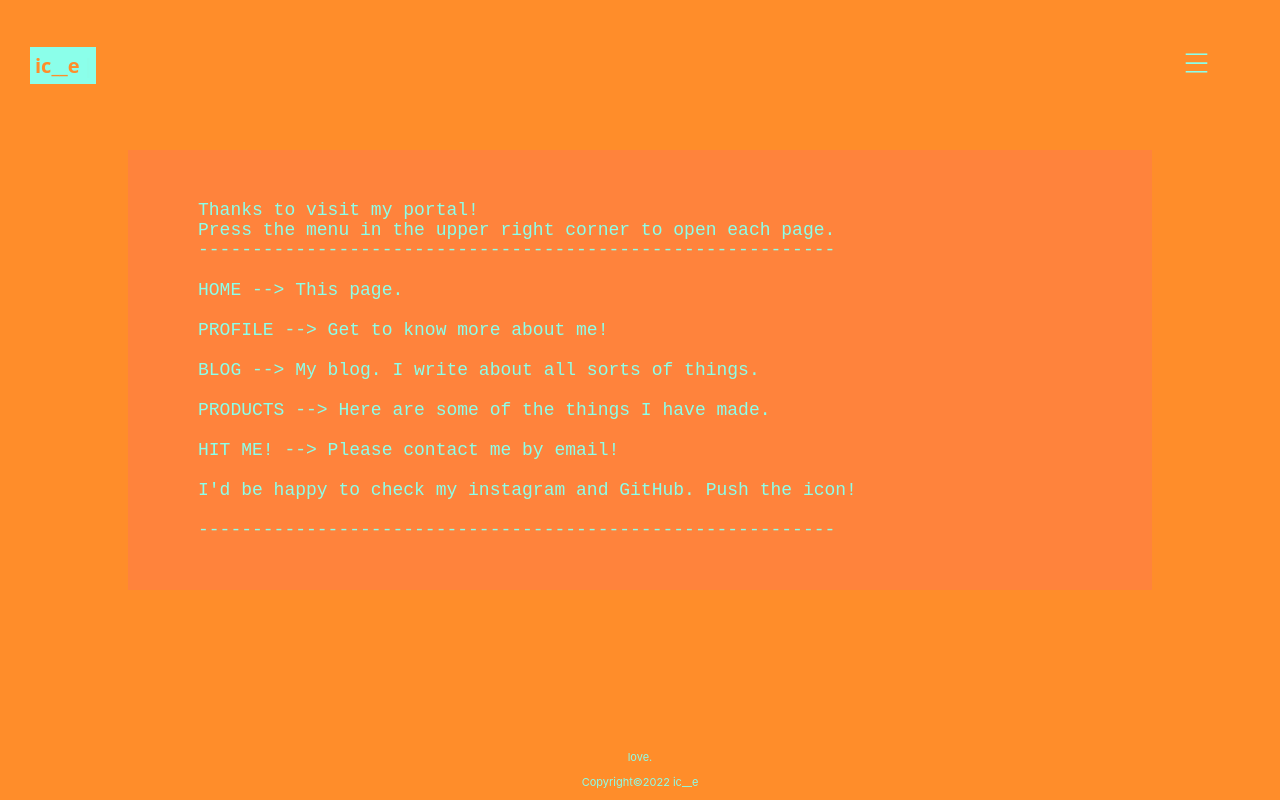
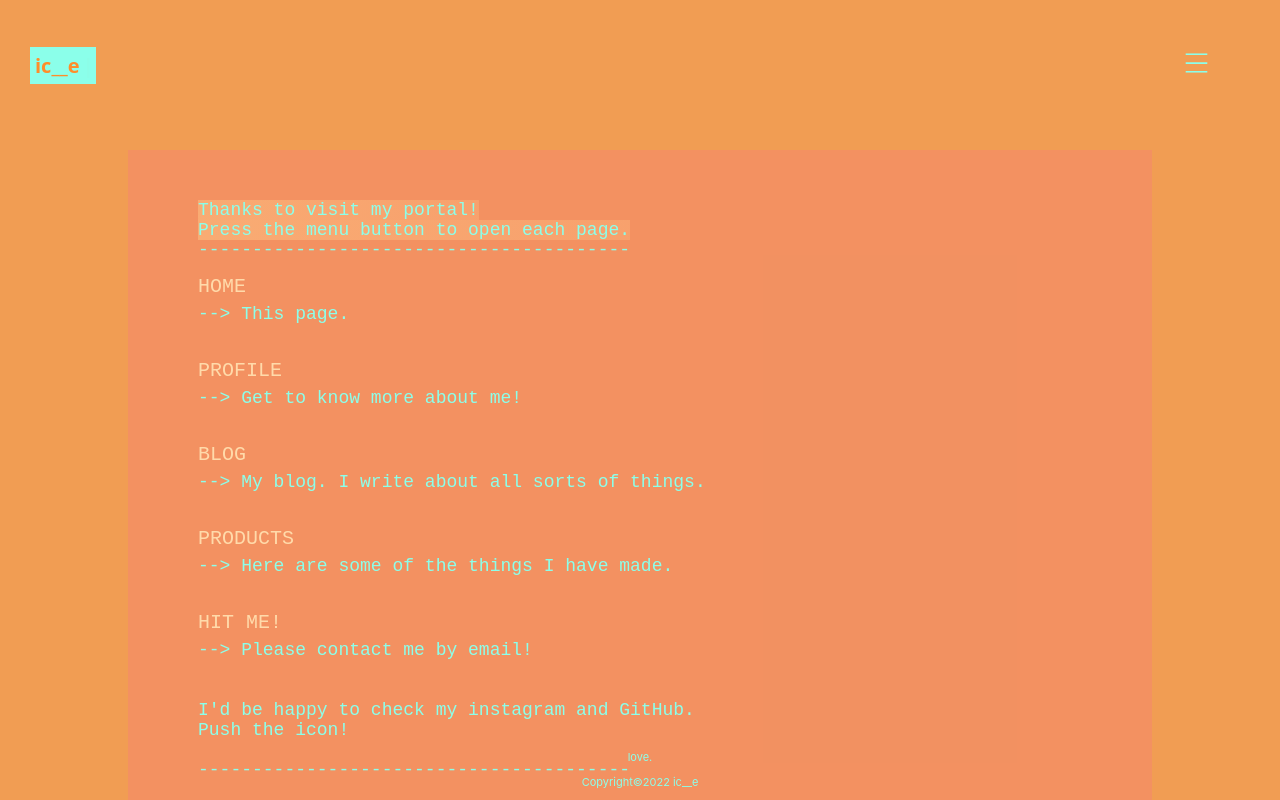
Before and after one commit to eyescreamm/ice-portal, a React (Create React App) app: page / in a window 1280 px wide. Built offline with nearby package versions, Linux system fonts and the light colour scheme; the HTML template or start-up script is replaced by a standard one.

Commit message:
デザイン変更

```diff
--- a/src/App.css
+++ b/src/App.css
@@ -1,5 +1,5 @@
 .App {
-  background-color: rgb(255, 141, 42);
+  background-color: rgb(241, 157, 83);
   width: 100%;
   height: 100vh;
   overflow-y: scroll;
@@ -69,11 +69,32 @@ header .logo {
   font-size: 21px;
 }
 
-.prof-item {
+.prof-item ,.menu-item {
   font-size: 20px;
-  color: rgb(255, 220, 174);
+  color: rgb(255, 218, 170);
   margin-top: 15px;
   margin-bottom: 6px;
+}
+
+.sub-prof-item {
+  font-size: 18px;
+  color: rgb(255, 229, 195);
+  margin-top: 6px;
+  margin-bottom: 5px;
+}
+
+.others-button {
+  font-family: monospace;
+  background-color: transparent;
+  border: none;
+  cursor: pointer;
+  outline: none;
+  padding: 0;
+  appearance: none;
+}
+
+.others-none {
+  display: none;
 }
 
 .footer {
@@ -174,3 +195,35 @@ header .logo {
     width: 100%;
   }
 }
+
+.css-selector {
+  width: fit-content;
+  background: linear-gradient(297deg, rgb(241, 112, 80), rgba(254, 197, 132, 0.6));
+  background-size: 600% 600%;
+
+  -webkit-animation: AnimationName 1.8s ease infinite;
+  -moz-animation: AnimationName 1.8s ease infinite;
+  -o-animation: AnimationName 1.8s ease infinite;
+  animation: AnimationName 1.8s ease infinite;
+}
+
+@-webkit-keyframes AnimationName {
+  0%{background-position:0% 53%}
+  50%{background-position:100% 48%}
+  100%{background-position:0% 53%}
+}
+@-moz-keyframes AnimationName {
+  0%{background-position:0% 53%}
+  50%{background-position:100% 48%}
+  100%{background-position:0% 53%}
+}
+@-o-keyframes AnimationName {
+  0%{background-position:0% 53%}
+  50%{background-position:100% 48%}
+  100%{background-position:0% 53%}
+}
+@keyframes AnimationName {
+  0%{background-position:0% 53%}
+  50%{background-position:100% 48%}
+  100%{background-position:0% 53%}
+}
--- a/src/components/Home.tsx
+++ b/src/components/Home.tsx
@@ -5,23 +5,29 @@ const Home = () => {
   return (
     <div className="content-wrapper">
       <div className="content">
-        <Shuffle text={"Thanks to visit my portal!"}/>
-        <Shuffle text={"Press the menu in the upper right corner to open each page."}/>
-        <Shuffle text={"-----------------------------------------------------------"}/>
+        <Shuffle className={"css-selector"} text={"Thanks to visit my portal!"}/>
+        <Shuffle className={"css-selector"} text={"Press the menu button to open each page."}/>
+        <Shuffle text={"----------------------------------------"}/>
+        <Shuffle className={"menu-item"} text={"HOME"}/>
+        <Shuffle text={"--> This page."}/>
         <br/>
-        <Shuffle text={"HOME --> This page."}/>
+        <Shuffle className={"menu-item"} text={"PROFILE"}/>
+        <Shuffle text={"--> Get to know more about me!"}/>
         <br/>
-        <Shuffle text={"PROFILE --> Get to know more about me!"}/>
+        <Shuffle className={"menu-item"} text={"BLOG"}/>
+        <Shuffle text={"--> My blog. I write about all sorts of things."}/>
         <br/>
-        <Shuffle text={"BLOG --> My blog. I write about all sorts of things."}/>
+        <Shuffle className={"menu-item"} text={"PRODUCTS"}/>
+        <Shuffle text={"--> Here are some of the things I have made."}/>
         <br/>
-        <Shuffle text={"PRODUCTS --> Here are some of the things I have made."}/>
+        <Shuffle className={"menu-item"} text={"HIT ME!"}/>
+        <Shuffle text={"--> Please contact me by email!"}/>
         <br/>
-        <Shuffle text={"HIT ME! --> Please contact me by email!"}/>
         <br/>
-        <Shuffle text={"I'd be happy to check my instagram and GitHub. Push the icon!"}/>
+        <Shuffle text={"I'd be happy to check my instagram and GitHub."}/>
+        <Shuffle text={"Push the icon!"}/>
         <br/>
-        <Shuffle text={"-----------------------------------------------------------"}/>
+        <Shuffle text={"----------------------------------------"}/>
       </div>
     </div>
   )
--- a/src/components/Profile.tsx
+++ b/src/components/Profile.tsx
@@ -1,16 +1,17 @@
-import React from 'react'
+import React, { useState } from 'react'
 import Shuffle from './Shuffle'
 
 const Profile = () => {
+  const [active, setActive] = useState(false)
   return (
     <div className="content-wrapper">
       <div className="content">
-        <Shuffle className={"head"} text={"profile"}/>
+        <Shuffle className={"head css-selector"} text={"profile"}/>
         <Shuffle className={"head"} text={"-------"}/>
         <Shuffle className={"prof-item"} text={"# name"}/>
         <Shuffle text={"-> Syuto Yoshida || ic__e"}/>
         <Shuffle className={"prof-item"} text={"# age"}/>
-        <Shuffle text={"-> 22 (1999)"}/>
+        <Shuffle text={"-> 22 (1999th)"}/>
         <Shuffle className={"prof-item"} text={"# computer skill"}/>
         <Shuffle text={"-> JavaScript (React, Node.js, TypeScript, jQuery)"}/>
         <Shuffle text={"-> java (SpringBoot)"}/>
@@ -18,13 +19,30 @@ const Profile = () => {
         <Shuffle text={"-> PureData"}/>
         <Shuffle className={"prof-item"} text={"# my research"}/>
         <Shuffle text={"-> Development of a psychoacoustic roughness"}/>
-        <Shuffle text={"prediction model using machine learning"} />
+        <span>&nbsp;&nbsp;&nbsp;</span>
+        <Shuffle text={"prediction model using machine learning"} newLine={false} />
         <Shuffle className={"prof-item"} text={"# interest"}/>
         <Shuffle text={"-> music"}/>
         <Shuffle text={"-> movie"}/>
         <Shuffle text={"-> clothes"}/>
         <Shuffle text={"-> technology (machine learning)"}/>
-        <Shuffle text={"-> spirit, occult, spiritual"}/>
+        <Shuffle text={"-> spiritual"}/>
+        <button className="others-button" onClick={ () => setActive(!active)}><Shuffle className={"prof-item"} text={"# others "}/></button>
+        <span>&nbsp;&nbsp;&nbsp;&lt;</span>
+        <Shuffle text={"- click to get more info!"} newLine={false}/>
+        <div className={active ? "" : "others-none"}>
+          <Shuffle className={"sub-prof-item"} text={"## my loving music"}/>
+          <Shuffle text={"-> A Day in the Life / The Beatles"}/>
+          <Shuffle className={"sub-prof-item"} text={"## my loving movies"}/>
+          <Shuffle text={"-> Eyes Wide Shut / Stanley Kubrick"}/>
+          <Shuffle text={"-> Sonatine / Takeshi Kitano"}/>
+          <Shuffle className={"sub-prof-item"} text={"## School days' Dream"}/>
+          <Shuffle text={"-> manga artist || baseball player"}/>
+          <Shuffle className={"sub-prof-item"} text={"## Current Dream"}/>
+          <Shuffle text={"-> become 'someone' && produce a lot"}/>
+          <Shuffle className={"sub-prof-item"} text={"## Motto"}/>
+          <Shuffle text={"-> life with love!"}/>
+        </div>
       </div>
     </div>
   )
--- a/src/components/Shuffle.tsx
+++ b/src/components/Shuffle.tsx
@@ -3,9 +3,10 @@ import React, {useEffect, useState} from 'react'
 type Props = {
   className?: string
   text: string
+  newLine?: boolean
 }
 
-const Shuffle = ({className, text}: Props) => {
+const Shuffle = ({className, text, newLine}: Props) => {
   const [textCur, setTextCur] = useState("")
 
   const coverArrayBoolean = (coverArray: Array<boolean>): void => {
@@ -56,9 +57,7 @@ const Shuffle = ({className, text}: Props) => {
   }, [])
 
 
-  return (
-    <div className={className}>{textCur}</div>
-  )
+  return newLine === false ? <span className={className}>{textCur}</span> : <div className={className}>{textCur}</div>
 }
 
 export default Shuffle
```
